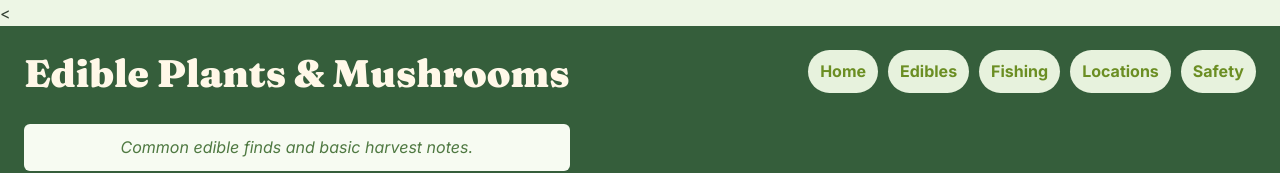
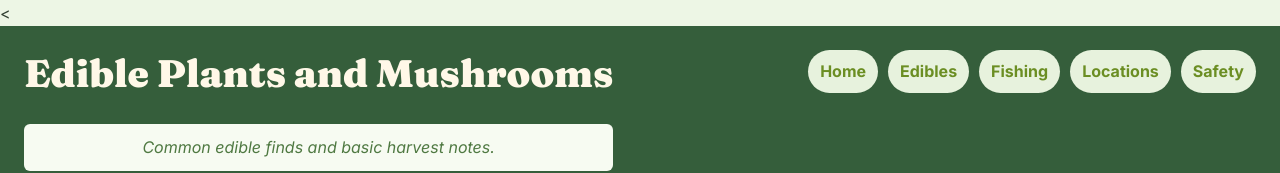
Before and after one commit to edgarrobles1234/csc437, a website: page packages/proto/public/edibles.html in a window 1280 px wide. Shown: the top 173 px of the page. Drawn offline with Linux system fonts and the light colour scheme.

Commit message:
new change

```diff
--- a/packages/proto/public/edibles.html
+++ b/packages/proto/public/edibles.html
@@ -16,7 +16,7 @@
 <<body id="top">
     <header class="site-header">
         <div class="site-brand">
-            <h1>Edible Plants &amp; Mushrooms</h1>
+            <h1>Edible Plants and Mushrooms</h1>
             <p>Common edible finds and basic harvest notes.</p>
         </div>
 
```
Also changed, not shown: packages/proto/public/index.html (+1 -1 lines).
